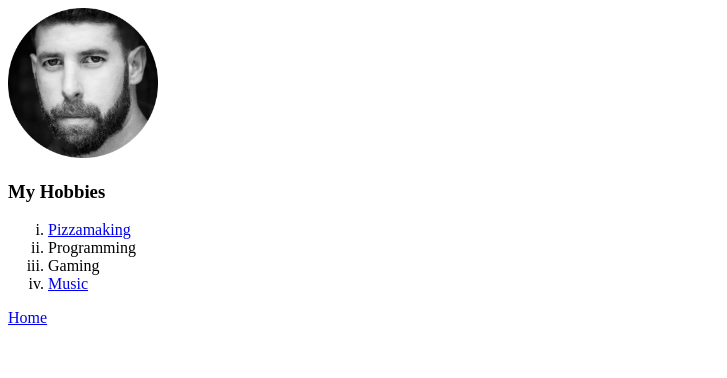
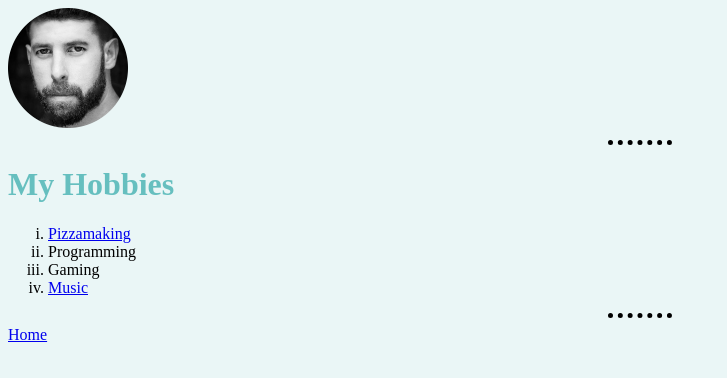
Before and after one commit to DanIggy/CV, a plain HTML site: page hobbies.html in a window 1280 px wide. Shown: the whole page, without its empty margins (0-727 px from the left). Drawn offline with Linux system fonts and the light colour scheme.

Commit message:
Add files via upload

```diff
--- a/hobbies.html
+++ b/hobbies.html
@@ -3,14 +3,14 @@
 
 <head>
   <meta charset="utf-8">
-  <title>MyHobbie</title>
+  <title>My Hobbies</title>
+    <link rel="stylesheet" href="css/styles.css">
 </head>
 
 <body>
-  <img src="images\dsobobuono-modified.png" alt="My profile pic"
-  width="150"
-  height="150"/>
-  <h3>My Hobbies</h3>
+  <img src="images\dsobobuono-modified.png" alt="My profile pic"/>
+  <hr>
+  <h1>My Hobbies</h1>
   <ol type="i">
     <!-- You can delete (type="i"). Thats just for Roman Numeral ORdered Lists -->
     <li><a href="https://pizzamaking.com">Pizzamaking</a></li>
@@ -18,6 +18,7 @@
     <li>Gaming</li>
     <li><a href="https://www.youtube.com/watch?v=dQw4w9WgXcQ">Music</a></li>
   </ol>
+  <hr>
 <a href="index.html">Home</a>
 </body>
 
```
